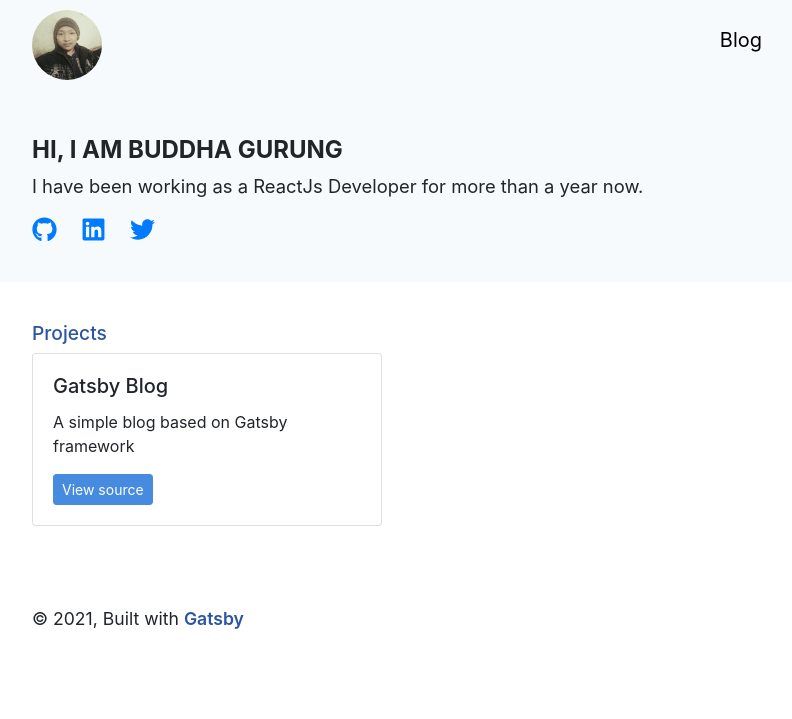
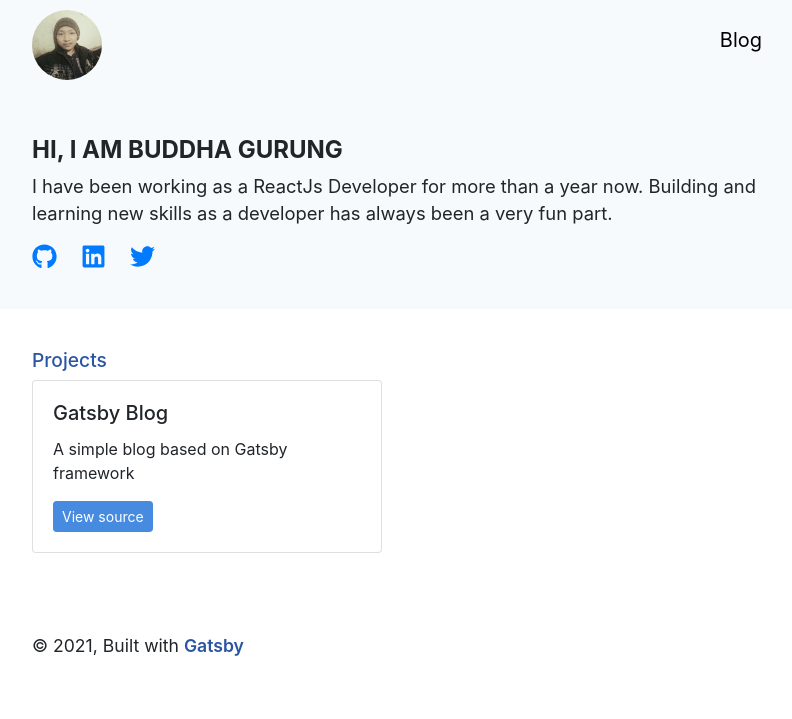
Before and after one commit to buddhagrg/portfolio, a Gatsby site: page / in a window 1280 px wide. Shown: the whole page, without its empty margins (243-1035 px from the left). Built offline with nearby package versions, Linux system fonts and the light colour scheme; Gatsby itself is replaced by a stand-in of ours; a small style sheet from the web is missing.

Commit message:
hero section updated

```diff
--- a/src/content/hero/index.md
+++ b/src/content/hero/index.md
@@ -1,5 +1,5 @@
 ---
 category: "hero index"
 intro: "Hi, I am Buddha Gurung"
-content: "I have been working as a ReactJs Developer for more than a year now."
+content: "I have been working as a ReactJs Developer for more than a year now. Building and learning new skills as a developer has always been a very fun part."
 ---
```
